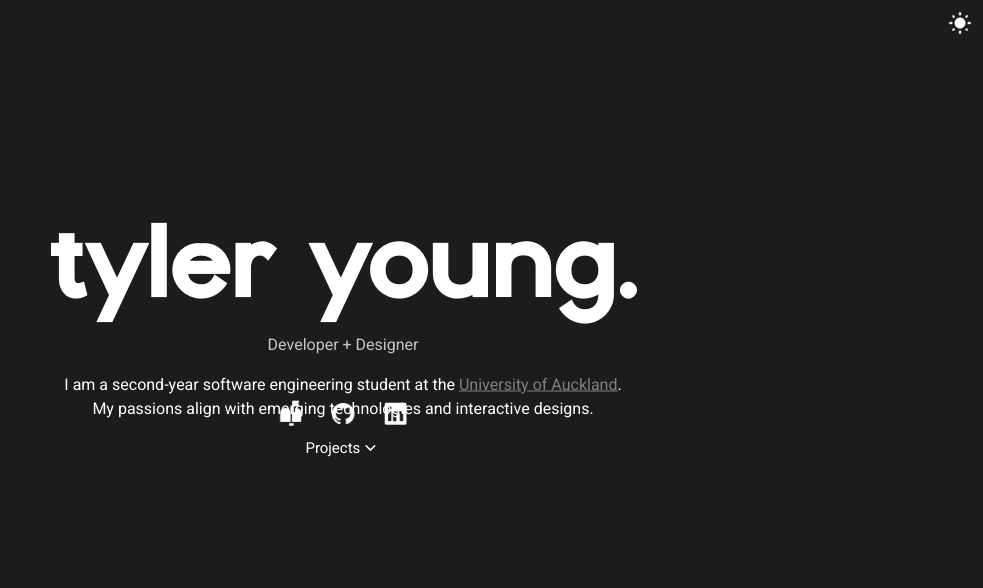
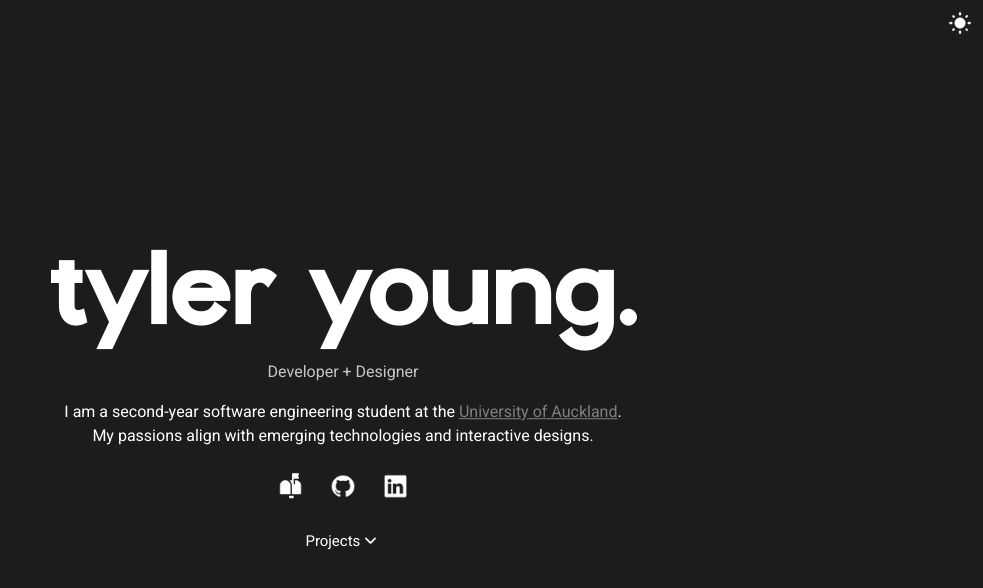
Before and after one commit to tyooou/tyooou.io, a plain HTML site: page index.html in a window 1280 px wide. Shown: the whole page, without its empty margins (297-1280 px from the left). Drawn offline with Linux system fonts and the light colour scheme.

Commit message:
Fixed positioning of main page elements so it positions correctly on all devices.

```diff
--- a/index.html
+++ b/index.html
@@ -22,22 +22,17 @@
         src="./icons/darkmode_icon.png"
     /></i>
 
-    <section>
     <div class="mainBody">
       <h1 class="mainText">tyler young.</h1>
       <p class="subtitle">Developer + Designer</p>
       <p>
         I am a second-year software engineering student at the
-          <a href="https://www.auckland.ac.nz/en.html">
-            University of Auckland</a
+        <a href="https://www.auckland.ac.nz/en.html"> University of Auckland</a
         >. <br />My passions align with emerging technologies and interactive
         designs.
       </p>
-      </div>
-    </section>
 
       <!-- Button Menu -->
-    <section>
       <nav class="btn-menu">
         <button type="button" class="btn-text">
           <i onclick="window.open('mailto:young.h.tyler@gmail.com','mywindow');"
@@ -74,6 +69,6 @@
           <a href="./Project-3.html">Project 3</a>
         </div>
       </div>
-    </section>
+    </div>
   </body>
 </html>
--- a/main.css
+++ b/main.css
@@ -45,7 +45,6 @@ a {
   font-size: 20;
   color: #1c1c1c;
   opacity: 75%;
-  text-align: center;
   margin-bottom: 2vh;
 }
 
@@ -67,7 +66,7 @@ a {
 
 .mainBody {
   position: absolute;
-  top: 40%;
+  top: 50%;
   left: 50%;
   margin-right: -50%;
   transform: translate(-50%, -50%);
@@ -93,13 +92,21 @@ a {
 }
 
 .btn-menu {
+  margin-top: 2vh;
   display: flex;
+  margin-bottom: 2vh;
   align-items: center;
+  justify-content: center;
 }
 
 .darkMode {
   background-color: #1c1c1c;
   color: white;
+}
+
+.dropdown {
+  display: flex;
+  justify-content: center;
 }
 
 .darkModeIcon {
@@ -116,27 +123,11 @@ a {
   color: white;
 }
 
-nav {
-  top: 52%;
-  left: 50%;
-  margin-right: -50%;
-  position: absolute;
-  transform: translate(-50%, -50%);
-}
-
-.dropdown {
-  top: 56%;
-  left: 50%;
-  margin-right: -50%;
-  position: absolute;
-  transform: translate(-50%, -50%);
-}
-
 .dropdown-content {
   display: none;
   position: absolute;
   background-color: #1c1c1c;
-  padding: 16px;
+  margin-top: 2vh;
   z-index: 1;
 }
 
```
Lines whose indentation alone changed are shown as unchanged.
